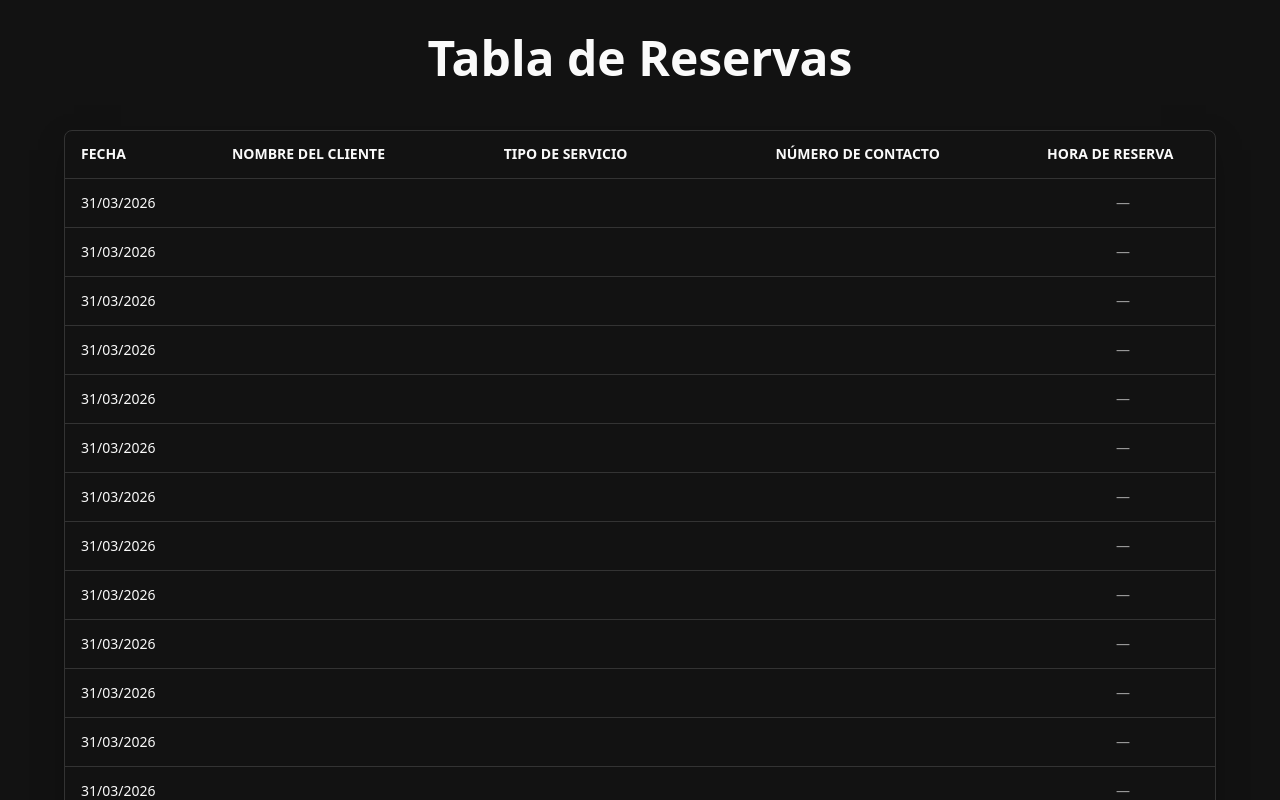
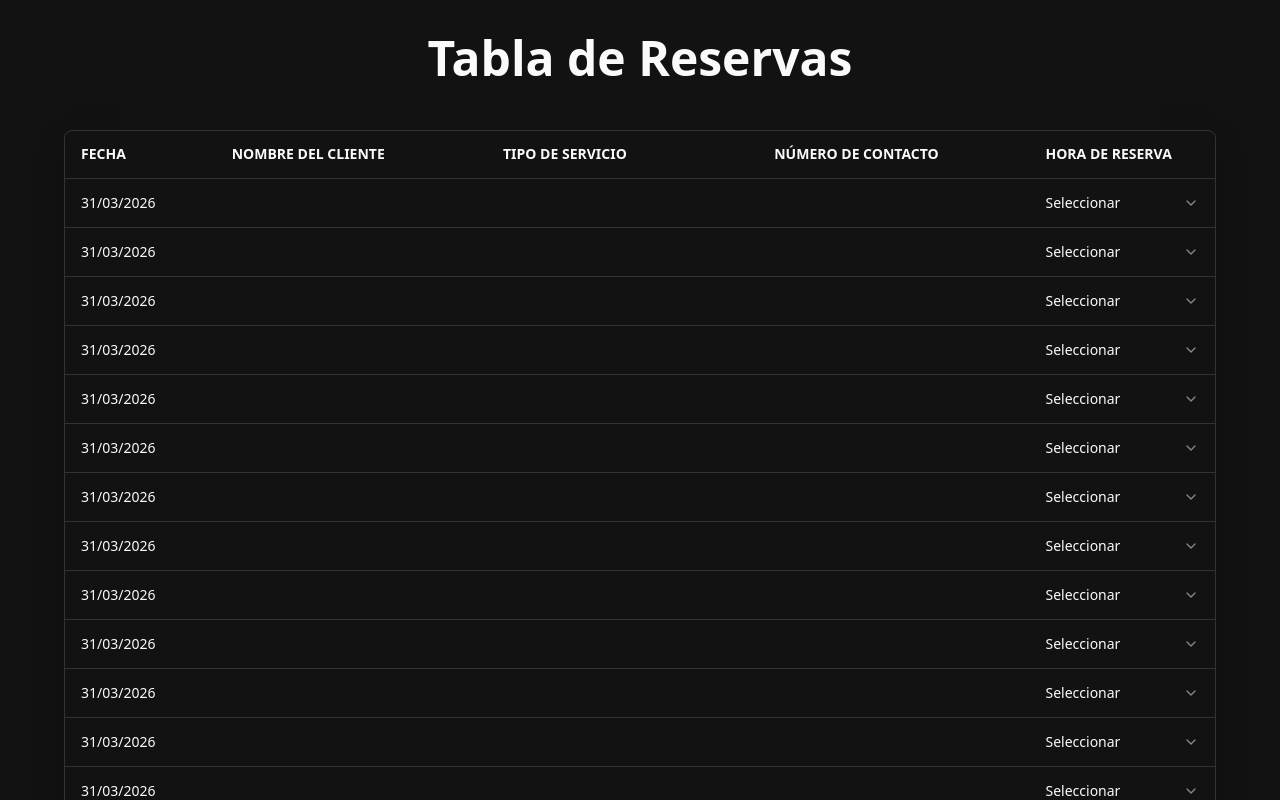
Before and after one commit to hermes814/chamberi-cut-connect-04, a React (Vite) app: page / in a window 1280 px wide. Shown: the part 3440-4240 px from the top of the page. Built offline with nearby package versions, Linux system fonts and the light colour scheme.

Commit message:
Changes
Co-authored-by: faruth1984-gif <227263196+faruth1984-gif@users.noreply.github.com>

```diff
--- a/src/components/ReservationsSection.tsx
+++ b/src/components/ReservationsSection.tsx
@@ -8,10 +8,31 @@ import {
   TableRow,
 } from "@/components/ui/table";
 import { Input } from "@/components/ui/input";
+import {
+  Select,
+  SelectContent,
+  SelectItem,
+  SelectTrigger,
+  SelectValue,
+} from "@/components/ui/select";
 
 const ROWS = 30;
 const COLUMNS = ["NOMBRE DEL CLIENTE", "TIPO DE SERVICIO", "NÚMERO DE CONTACTO"];
 const STORAGE_KEY = "reservations_locked";
+const HOURS_KEY = "reservations_hours";
+
+const generateTimeSlots = () => {
+  const slots: string[] = [];
+  for (let h = 11; h <= 19; h++) {
+    for (let m = 0; m < 60; m += 20) {
+      slots.push(`${String(h).padStart(2, "0")}:${String(m).padStart(2, "0")}`);
+    }
+  }
+  slots.push("20:00");
+  return slots;
+};
+
+const ALL_SLOTS = generateTimeSlots();
 
 const getTodayDate = () => {
   const d = new Date();
@@ -28,10 +49,30 @@ const ReservationsSection = () => {
     }
   });
   const [drafts, setDrafts] = useState<Record<string, string>>({});
+  const [hours, setHours] = useState<Record<string, string>>(() => {
+    try {
+      const saved = localStorage.getItem(HOURS_KEY);
+      return saved ? JSON.parse(saved) : {};
+    } catch {
+      return {};
+    }
+  });
 
   useEffect(() => {
     localStorage.setItem(STORAGE_KEY, JSON.stringify(locked));
   }, [locked]);
+
+  useEffect(() => {
+    localStorage.setItem(HOURS_KEY, JSON.stringify(hours));
+  }, [hours]);
+
+  const reservedSlots = useMemo(() => {
+    return new Set(Object.values(hours));
+  }, [hours]);
+
+  const availableSlots = useMemo(() => {
+    return ALL_SLOTS.filter((s) => !reservedSlots.has(s));
+  }, [reservedSlots]);
 
   const handleBlur = (key: string) => {
     const val = (drafts[key] || "").trim();
@@ -43,6 +84,10 @@ const ReservationsSection = () => {
         return copy;
       });
     }
+  };
+
+  const handleHourSelect = (rowIndex: number, value: string) => {
+    setHours((prev) => ({ ...prev, [rowIndex]: value }));
   };
 
   return (
@@ -63,7 +108,7 @@ const ReservationsSection = () => {
                     {col}
                   </TableHead>
                 ))}
-                <TableHead className="font-bold text-foreground min-w-[140px]">
+                <TableHead className="font-bold text-foreground min-w-[160px]">
                   HORA DE RESERVA
                 </TableHead>
               </TableRow>
@@ -98,7 +143,26 @@ const ReservationsSection = () => {
                       </TableCell>
                     );
                   })}
-                  <TableCell className="p-1 text-muted-foreground text-center">—</TableCell>
+                  <TableCell className="p-1">
+                    {hours[i] ? (
+                      <span className="px-3 py-2 block text-foreground text-sm font-medium">
+                        {hours[i]}
+                      </span>
+                    ) : (
+                      <Select onValueChange={(val) => handleHourSelect(i, val)}>
+                        <SelectTrigger className="border-0 bg-transparent">
+                          <SelectValue placeholder="Seleccionar" />
+                        </SelectTrigger>
+                        <SelectContent>
+                          {availableSlots.map((slot) => (
+                            <SelectItem key={slot} value={slot}>
+                              {slot}
+                            </SelectItem>
+                          ))}
+                        </SelectContent>
+                      </Select>
+                    )}
+                  </TableCell>
                 </TableRow>
               ))}
             </TableBody>
```
